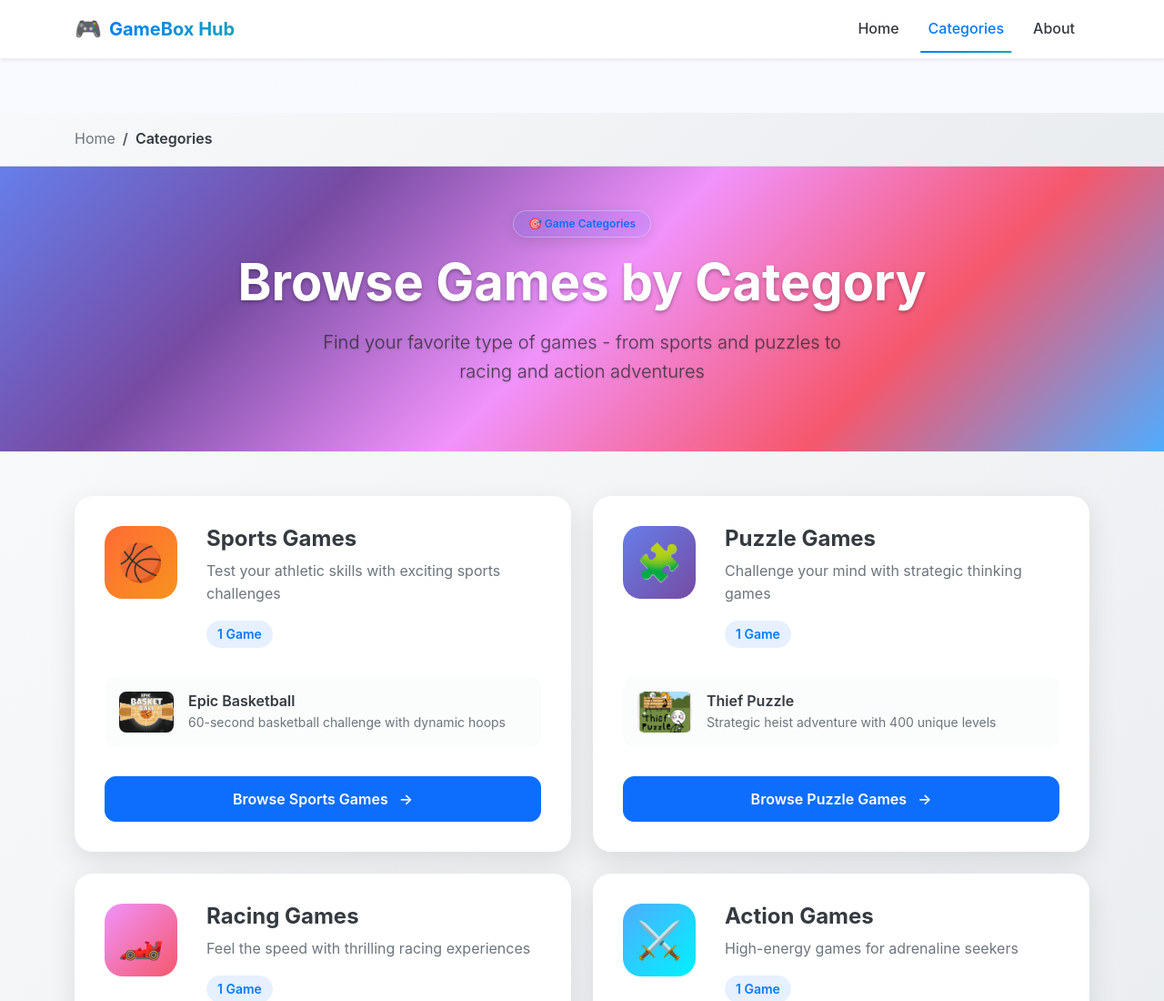
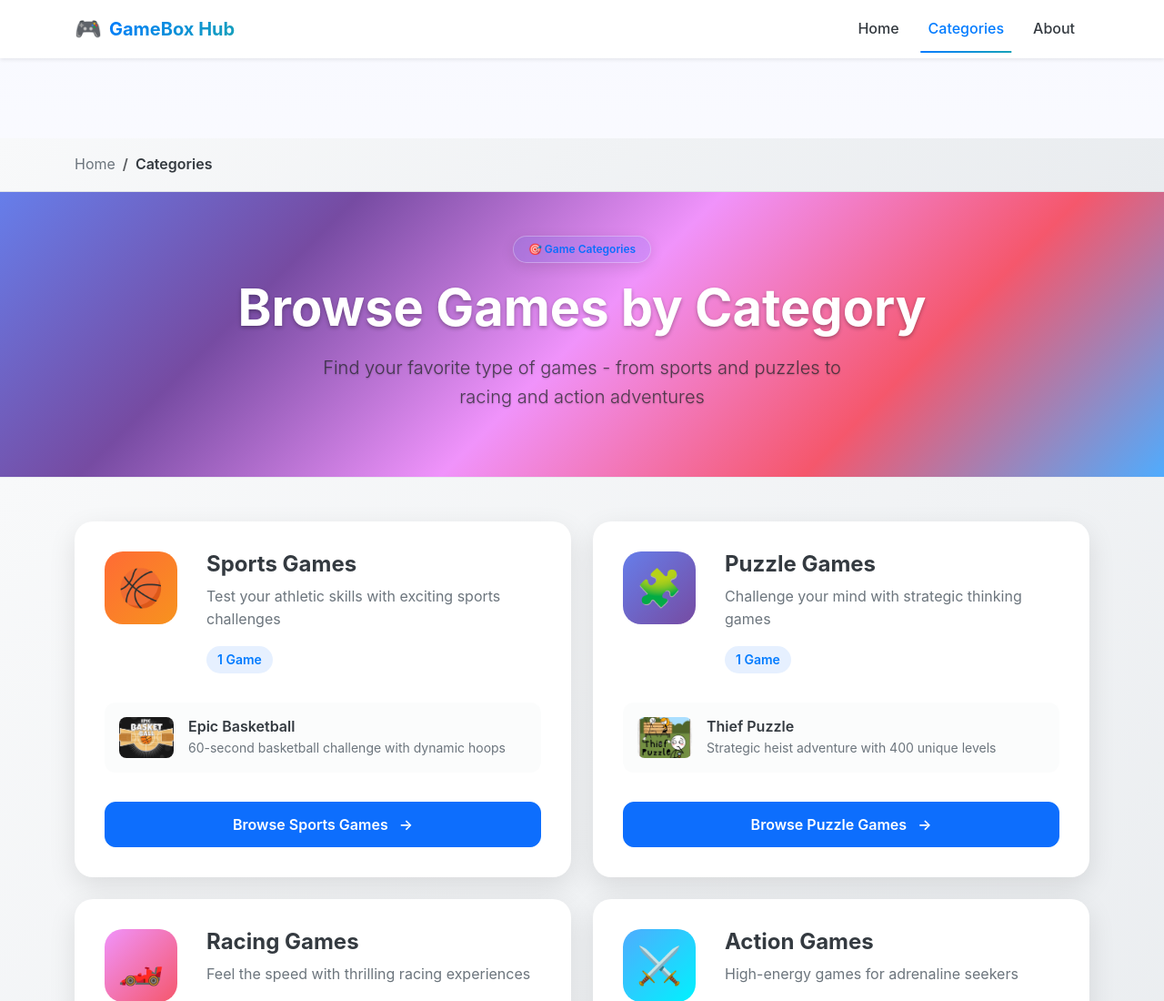
Before and after one commit to heizishuaiqi/gamebox-games, a plain HTML site: page categories.html in a window 1280 px wide. Shown: the top 1100 px of the page at 91% size. Drawn offline with nearby package versions, Linux system fonts and the light colour scheme.

Commit message:
修复分类页面导航栏间隙问题：调整面包屑部分的上边距

```diff
--- a/categories.html
+++ b/categories.html
@@ -101,7 +101,7 @@
     </nav>
 
     <!-- Breadcrumb -->
-    <section class="breadcrumb-section bg-light py-3 mt-5">
+    <section class="breadcrumb-section bg-light py-3" style="margin-top: 76px;">
         <div class="container">
             <nav aria-label="breadcrumb">
                 <ol class="breadcrumb mb-0">
```
